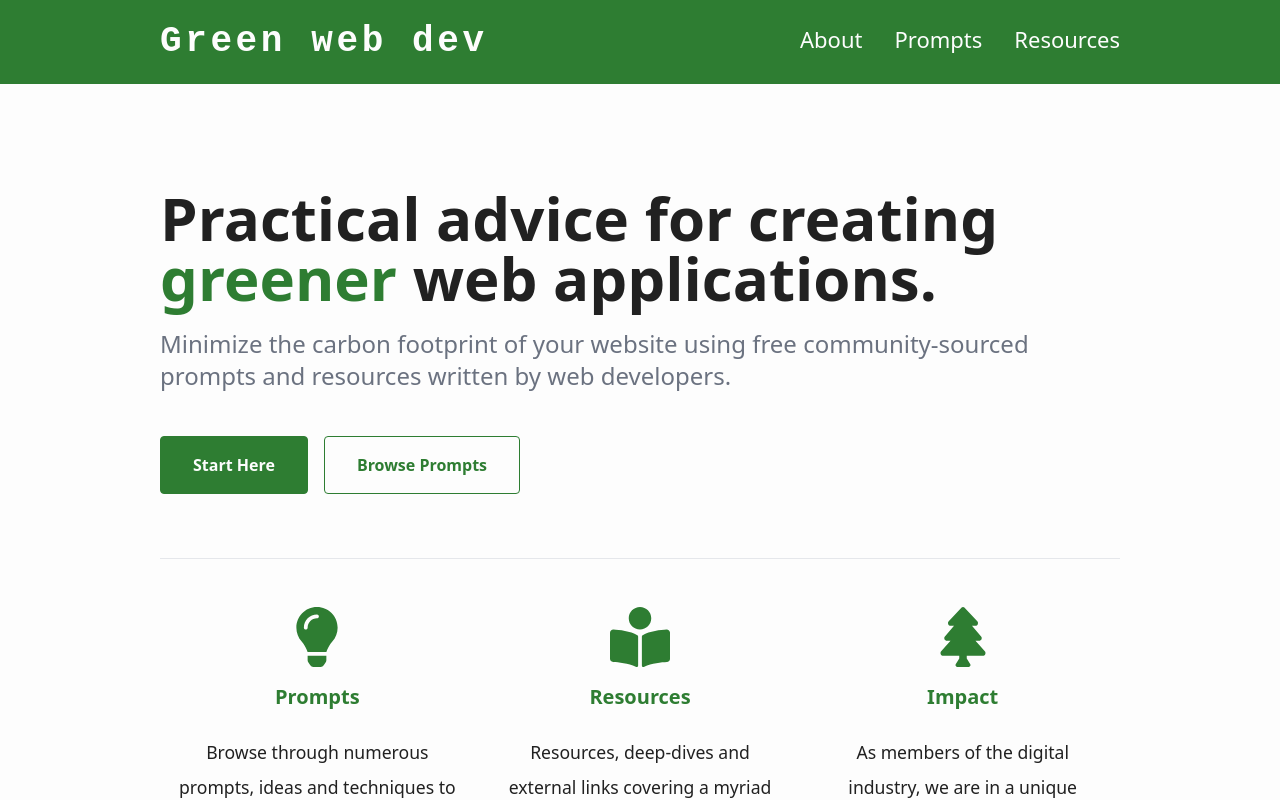
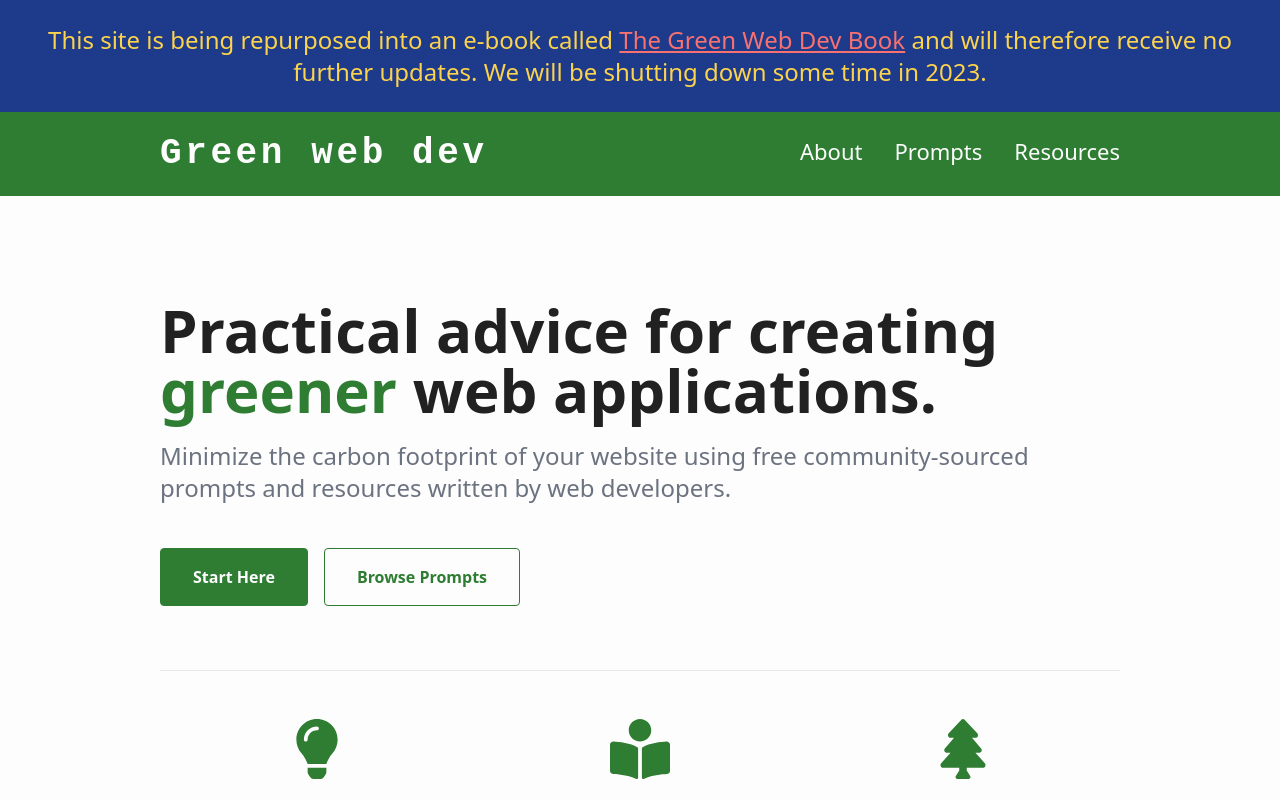
Before and after one commit to mikeyhogarth/green-web-dev, a Next.js app: page / in a window 1280 px wide. Shown: the top 800 px of the page. Built offline with nearby package versions, Linux system fonts and the light colour scheme.

Commit message:
Add fugly banner linking to e-book

```diff
--- a/pages/_document.tsx
+++ b/pages/_document.tsx
@@ -39,7 +39,18 @@ class MyDocument extends Document {
           />
           <link rel="manifest" href="/site.webmanifest" />
         </Head>
-        <body>
+        <body className="bg-white text-black">
+          <div className="p-6 bg-blue-900 text-yellow-300 min-h-10 text-center text-2xl">
+            This site is being repurposed into an e-book called{" "}
+            <a
+              className="underline text-red-400 hover:text-red-700 "
+              href="https://mikeyhogarth.github.io/the-green-web-dev-book/"
+            >
+              The Green Web Dev Book
+            </a>{" "}
+            and will therefore receive no further updates. We will be shutting
+            down some time in 2023.
+          </div>
           <Main />
           <NextScript />
         </body>
--- a/styles/globals.css
+++ b/styles/globals.css
@@ -2,7 +2,6 @@
 @import "./tailwind.css";
 
 /* Components */
-@import "./theme.css";
 @import "./typography.css";
 @import "./article.css";
 @import "./code.css";
--- a/styles/theme.css
+++ /dev/null
@@ -1,3 +0,0 @@
-body {
-  @apply bg-white text-black;
-}
```
